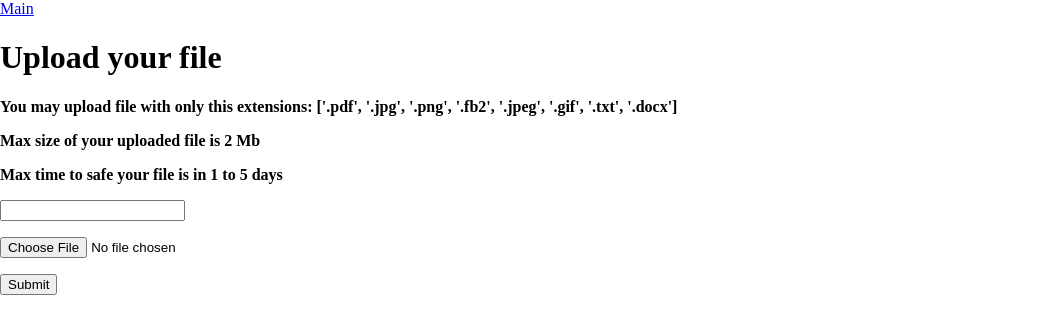
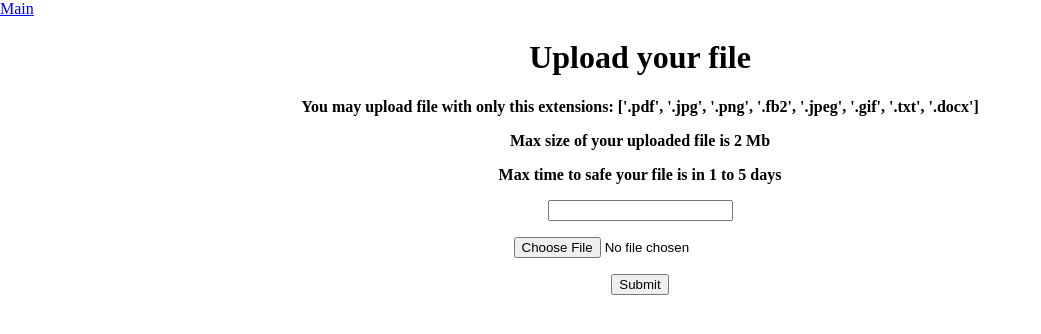
Before and after one commit to oldgreek84/test_file_sharing, a Flask app: page / in a window 1280 px wide. Shown: the top 334 px of the page, without its empty margins (0-1041 px from the left). Run offline with Flask 2, Linux system fonts and the light colour scheme.

Commit message:
chage styles

```diff
--- a/app/static/style.css
+++ b/app/static/style.css
@@ -2,3 +2,7 @@ body {
 	margin: 0;
 	padding: 0;
 }
+
+body div {
+	text-align: center;
+}
--- a/app/templates/base.html
+++ b/app/templates/base.html
@@ -9,8 +9,10 @@
 <body>
 	<a href="{{ url_for('index') }}" >Main</a>
 	<!-- <a href="{{ url_for('all_files') }}" >All</a> -->
-	{% block content %}
+	<div>
+		{% block content %}
 
-	{% endblock %}
+		{% endblock %}
+	</div>
 </body>
 </html>
```
